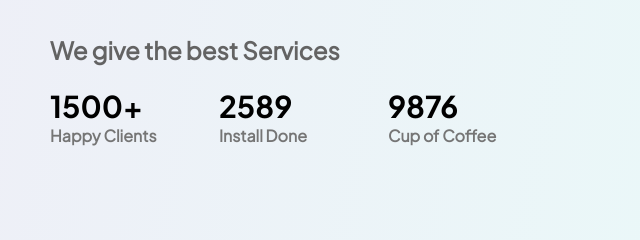
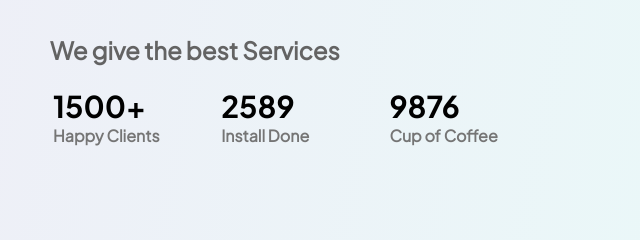
Before and after one commit to nuamanafxal/ClapSSL.github.io, a plain HTML site: page index.html in a window 1280 px wide. Shown: the part 518-758 px from the top of the page, 0-640 px from the left. Drawn offline with Linux system fonts and the light colour scheme; files whose address does not match are found by name.

Commit message:
Update index.html

```diff
--- a/index.html
+++ b/index.html
@@ -84,16 +84,16 @@
                   </div>
                   <br><br><br>
                   <p class="text-gray font-24 font-w-700">We give the best Services</p>
-                  <div class="w3-row  w3-text-black">
-                     <div class="w3-col l3 s4 m4 w3-section">
+                  <div class="w3-row-padding  w3-text-black" style="margin-left: -45px;">
+                     <div class="w3-col l3 s6 m4 w3-section">
                         <p class="font-30 ff-bold">1500+</p>
                         <p class="w3-text-gray font-16 font-w-700">Happy Clients</p>
                      </div>
-                     <div class="w3-col l3 s4 m4 w3-section">
+                     <div class="w3-col l3 s6 m4 w3-section">
                         <p class="font-30 ff-bold">2589</p>
                         <p class="w3-text-gray font-16 font-w-700">Install Done</p>
                      </div>
-                     <div class="w3-col l3 s4 m4 w3-section">
+                     <div class="w3-col l3 s6 m4 w3-section">
                         <p class="font-30 ff-bold">9876</p>
                         <p class="w3-text-gray font-16 font-w-700">Cup of Coffee</p>
                      </div>
```
